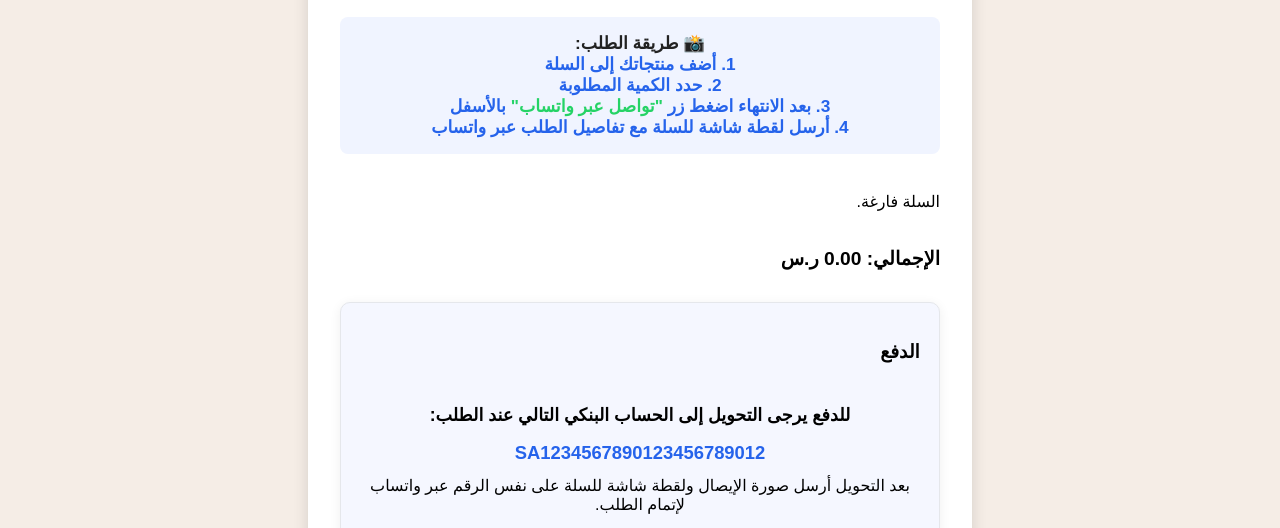
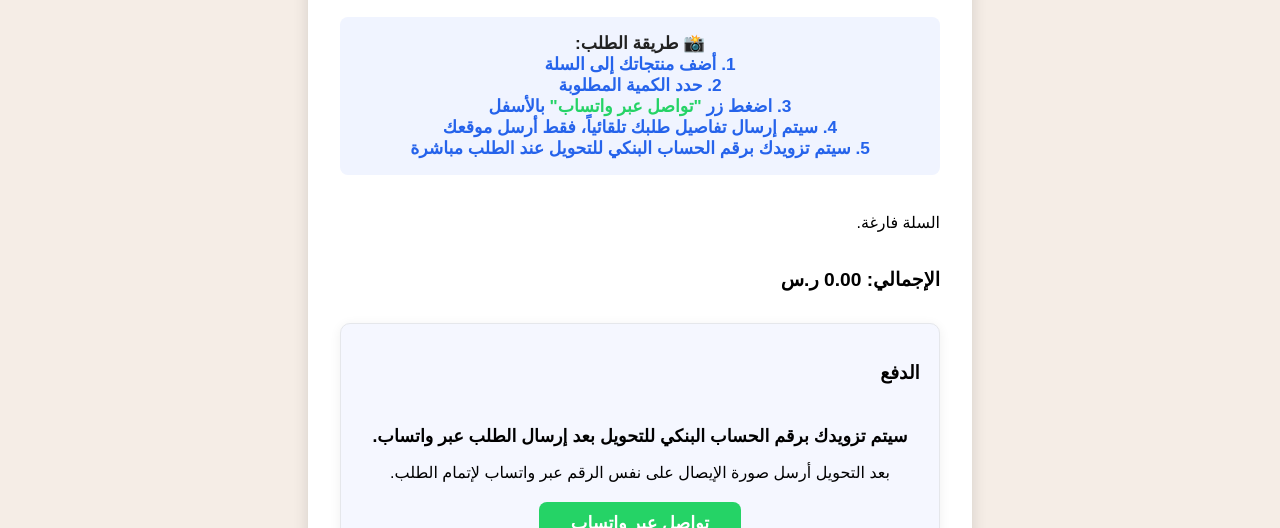
Before and after one commit to juu9/MAKEYLA, a plain HTML site: page cart.html in a window 1280 px wide. Shown: the part 272-800 px from the top of the page. Drawn offline with Linux system fonts and the light colour scheme.

Commit message:
Add files via upload

```diff
--- a/cart.html
+++ b/cart.html
@@ -257,8 +257,9 @@
                 📸 <span style="color:#222;">طريقة الطلب:</span><br>
                 1. أضف منتجاتك إلى السلة<br>
                 2. حدد الكمية المطلوبة<br>
-                3. بعد الانتهاء اضغط زر <span style="color:#25d366;">"تواصل عبر واتساب"</span> بالأسفل<br>
-                4. أرسل لقطة شاشة للسلة مع تفاصيل الطلب عبر واتساب
+                3. اضغط زر <span style="color:#25d366;">"تواصل عبر واتساب"</span> بالأسفل<br>
+                4. سيتم إرسال تفاصيل طلبك تلقائياً، فقط أرسل موقعك<br>
+                5. سيتم تزويدك برقم الحساب البنكي للتحويل عند الطلب مباشرة
             </div>
             <div id="cart-items" class="cart-items-list"></div>
             <div class="cart-summary">
@@ -270,15 +271,12 @@
                 <h3>الدفع</h3>
                 <div style="padding:1.5rem 0;text-align:center;">
                     <div style="font-size:1.1rem;font-weight:bold;margin-bottom:1rem;">
-                        للدفع يرجى التحويل إلى الحساب البنكي التالي عند الطلب:
-                    </div>
-                    <div style="font-size:1.15rem;color:#2563eb;font-weight:bold;margin-bottom:0.7rem;">
-                        SA1234567890123456789012
+                        سيتم تزويدك برقم الحساب البنكي للتحويل بعد إرسال الطلب عبر واتساب.
                     </div>
                     <div style="font-size:1rem;margin-bottom:1.2rem;">
-                        بعد التحويل أرسل صورة الإيصال ولقطة شاشة للسلة على نفس الرقم عبر واتساب لإتمام الطلب.
+                        بعد التحويل أرسل صورة الإيصال على نفس الرقم عبر واتساب لإتمام الطلب.
                     </div>
-                    <a href="https://wa.me/966580848100" target="_blank" style="background:#25d366;color:#fff;padding:0.7rem 2rem;border-radius:8px;font-size:1.1rem;font-weight:bold;text-decoration:none;display:inline-block;">
+                    <a id="whatsapp-order-btn" href="https://wa.me/966580848100" target="_blank" style="background:#25d366;color:#fff;padding:0.7rem 2rem;border-radius:8px;font-size:1.1rem;font-weight:bold;text-decoration:none;display:inline-block;">
                         تواصل عبر واتساب
                     </a>
                 </div>
@@ -337,11 +335,32 @@
                 });
             }
             updateCartTotal();
+            updateWhatsappLink();
         }
 
         function updateCartTotal() {
             let total = cart.reduce((sum, item) => sum + item.price * item.qty, 0);
             document.getElementById('cart-total').textContent = total.toFixed(2);
+        }
+
+        // توليد نص الطلب للواتساب
+        function getOrderDetailsText() {
+            if (!cart || cart.length === 0) return "لم يتم اختيار أي منتج.";
+            let msg = "طلب جديد من موقع مكيلة:\n";
+            cart.forEach((item, idx) => {
+                msg += `${idx + 1}- ${item.name} × ${item.qty} = ${item.price * item.qty} ر.س\n`;
+            });
+            msg += `الإجمالي: ${cart.reduce((sum, item) => sum + item.price * item.qty, 0).toFixed(2)} ر.س\n`;
+            msg += "\nيرجى إرسال موقعك للتحويل والتوصيل.";
+            return encodeURIComponent(msg);
+        }
+
+        // تحديث رابط الواتساب ليحمل رسالة الطلب تلقائياً
+        function updateWhatsappLink() {
+            const btn = document.getElementById('whatsapp-order-btn');
+            if (!btn) return;
+            const base = "https://wa.me/966580848100?text=";
+            btn.href = base + getOrderDetailsText();
         }
 
         // حذف منتج من السلة
@@ -361,3 +380,5 @@
     </script>
 </body>
 </html>
+</body>
+</html>
```
